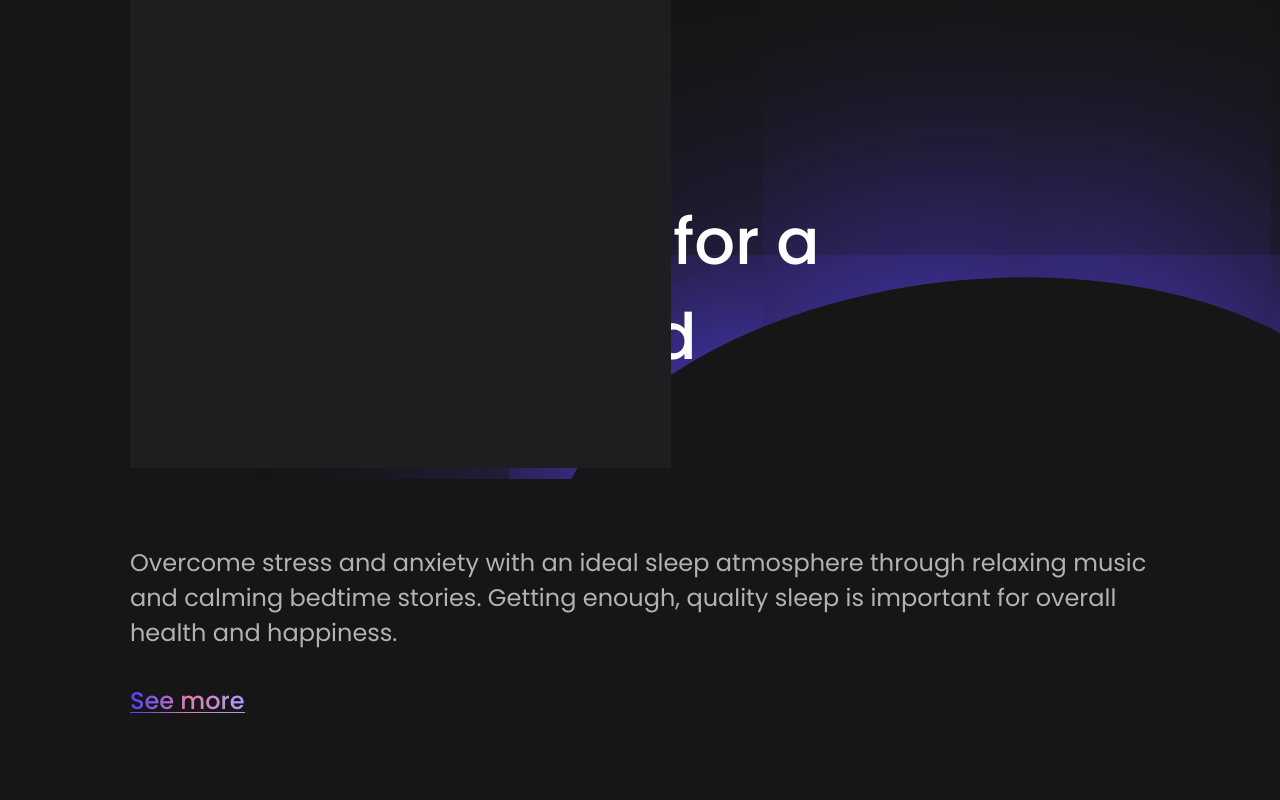
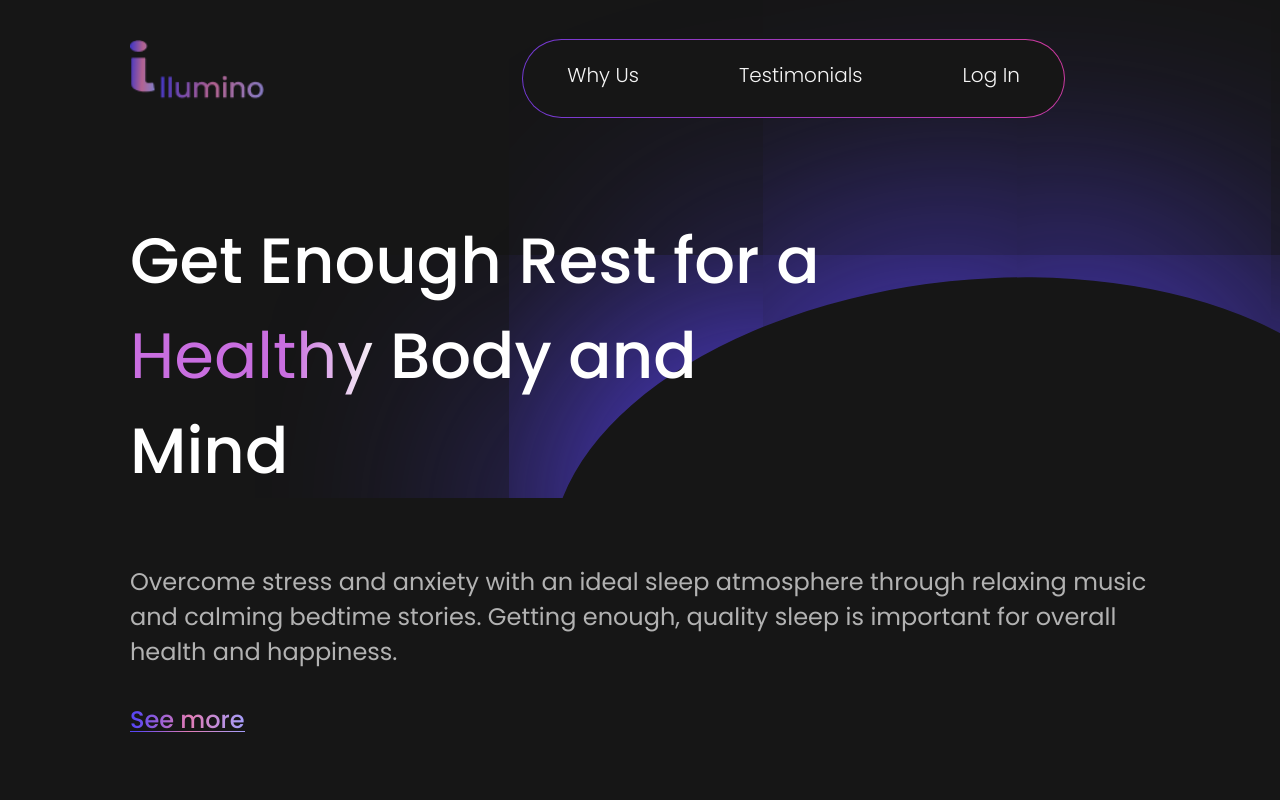
Before and after one commit to ryulikeslatte/illumino-new, a React (Vite) app: page / in a window 1280 px wide. Shown: the top 800 px of the page. Built offline with nearby package versions, Linux system fonts and the light colour scheme.

Commit message:
perbaikan landing page

```diff
--- a/src/assets/style/LandingPage.css
+++ b/src/assets/style/LandingPage.css
@@ -1,25 +1,32 @@
-body{
+content {
     overflow-x: hidden !important;
     background-color: #161616;
-
+    display: flex;
+    flex-direction: column;
+    width: 100%;
 }
 
-.hero{
-    margin: 96px 130px 0px 130px;
+.content .navbar {
+    display: flex;
+    justify-content: center;
+    align-items: center;
+    margin-left: 130px;
+}
+
+.landingPage-main-content .hero{
+    width: 100%;
 }
 
 .hero h1{
-    width: 700px;
     color: #FFF;
     font-size: 64px;
     font-style: normal;
     font-weight: 500;
     line-height: normal;
+    margin-left: 130px;
 }
 
 .hero-text-container{
-    width: 150%;
-    height: auto;
     padding-top: 33px;
     padding-bottom: 138px;
     background-color: #161616;
--- a/src/assets/style/LandingPageAdmin.css
+++ b/src/assets/style/LandingPageAdmin.css
@@ -1,11 +1,6 @@
 body{
     overflow-x: hidden !important;
     background-color: #161616;
-
-}
-
-.hero{
-    margin: 96px 130px 0px 130px;
 }
 
 .hero h1{
@@ -15,14 +10,14 @@ body{
     font-style: normal;
     font-weight: 500;
     line-height: normal;
+    margin-top: 96px;
 }
 
 .hero-text-container{
-    width: 150%;
-    height: auto;
     padding-top: 33px;
     padding-bottom: 138px;
     background-color: #161616;
+    width: 100%;
 }
 
 .hero-text-container p {
@@ -34,6 +29,7 @@ body{
     font-weight: 400;
     line-height: normal;
     position: relative;
+    margin-left: 130px;
 }
 
 .circle-div{
@@ -65,6 +61,8 @@ body{
     text-decoration: underline !important;
     text-decoration-color: red;
     position: relative;
+    margin-left: 130px;
+    margin-right: 130px;
 }
 
 .hero-text-container a::before{
@@ -75,6 +73,7 @@ body{
     left: 0;
     height: 1px;
     background: linear-gradient(95deg, #5946F4 4.96%, #E17CB5 51.12%, #A69CF8 97.58%);
+
 }
 
 .filler-content{
--- a/src/assets/style/LandingPageAdminNav.css
+++ b/src/assets/style/LandingPageAdminNav.css
@@ -6,7 +6,7 @@
     margin : 38px 130px;
 }
 
-.admin-links-group{
+.admin-nav-container .admin-links-group {
     padding: 17px 50px;
     border: none;
     border-radius: 1000px;
@@ -17,7 +17,7 @@
 
 }
 
-.admin-links-group::after{
+.admin-nav-container .admin-links-group::after {
     content: '';
     position: absolute;
     height: 102%;
@@ -28,13 +28,13 @@
     z-index : -1;
 }
 
-.admin-links-group  ol{
+.admin-nav-container .admin-links-group a ol{
     display: flex;
     gap: 100px;
     list-style: none;
 }
 
-.admin-links-group ol li a{
+.admin-nav-container .admin-links-group a ol li {
     font-size: 22px;
     font-weight: 500;
     line-height: 33px;
@@ -42,9 +42,3 @@
     color: #F5F5F5;
 
 }
-
-
-
-/* .border-gradient-links{
-    border-image-source: linear-gradient(to right, #743ad5, #d53a9d);
-} */
--- a/src/assets/style/LandingPageNav.css
+++ b/src/assets/style/LandingPageNav.css
@@ -1,18 +1,15 @@
-.nav-container{
+.landingPage-nav {
     display: flex;
-    align-items: center;
-    justify-content: space-between;
-    height: auto;
-    margin : 38px 130px;
+    width: 1316px;
+    margin-top: 40px;
 }
 
-.empty-div{
-    width: 118.03px;
-    height: 48px;
-
+.landingPage-nav .logo {
+    height: 70px
 }
 
-.links-group{
+.landingPage-nav .links {
+    margin-left: 258px;
     padding: 20px 44px;
     border: none;
     border-radius: 1000px;
@@ -20,10 +17,9 @@
     display: flex;
     justify-content: center;
     background-color: #161616;
-
 }
 
-.links-group::after{
+.links::after{
     content: '';
     position: absolute;
     height: 102.5%;
@@ -34,22 +30,16 @@
     z-index : -1;
 }
 
-.links-group  ol{
+.links  ol{
     display: flex;
     gap: 100px;
     list-style: none;
 }
 
-.links-group ol li a{
+.links ol li a{
     color: #F5F5F5;
     font-size: 20px;
     font-style: normal;
     font-weight: 300;
     line-height: normal;
 }
-
-
-
-/* .border-gradient-links{
-    border-image-source: linear-gradient(to right, #743ad5, #d53a9d);
-} */
--- a/src/assets/style/sideNav.css
+++ b/src/assets/style/sideNav.css
@@ -1,4 +1,4 @@
-nav {
+.side-nav {
     justify-content: center;
     position: fixed;
     height: 100%;
--- a/src/components/LandingPageNav.jsx
+++ b/src/components/LandingPageNav.jsx
@@ -6,18 +6,15 @@ import logo from '../assets/image/llumino.png'
 function LandingPageNav(){
 
     return(
-        <div className="nav-container">
-            <img src={logo} alt="llumino" className="logo" />
-            <nav>
-                <div className="links-group">
-                    <ol>
-                        <li><a href="#">Why Us</a></li>
-                        <li><a href="#">Testimonials</a></li>
-                        <li><Link to="/login">Log In</Link></li>
-                    </ol>
-                </div>
+        <div className="landingPage-nav">
+            <Link to='/'><img src={logo} alt="llumino" className="logo" /></Link>
+            <nav className='links'>
+                <ol>
+                    <li><Link to='#'>Why Us</Link></li>
+                    <li><Link to='#'>Testimonials</Link></li>
+                    <li><Link to='/login'>Log In</Link></li>
+                </ol>
             </nav>
-            <div className="empty-div"></div>
         </div>
     );
 
--- a/src/pages/Admin/WelcomeAdminPages.jsx
+++ b/src/pages/Admin/WelcomeAdminPages.jsx
@@ -12,21 +12,23 @@ function WelcomeAdminPages(){
     return(
         <>
         <div className="admin-nav-container">
-            <img src={logo} alt="llumino" className="logo" />
+            <Link to='/admin'><img src={logo} alt="llumino" className="logo" /></Link>
             <nav>
                 <div className="admin-links-group">
-                    <ol>
-                        <li><Link to="/login">Log In</Link></li>
-                    </ol>
+                    <Link to="/login">
+                        <ol>
+                            <li>Log In</li>
+                        </ol>
+                    </Link>
                 </div>
             </nav>
         </div>
         <div className="hero">
             <h1>Get Enough Rest for a <span className="gradient-word">Healthy</span> Body and Mind</h1>
             <div className="hero-text-container">
-            <div className="circle-div"></div>
-            <p>Overcome stress and anxiety with an ideal sleep atmosphere through relaxing music and calming bedtime stories. Getting enough, quality sleep is important for overall health and happiness.</p>
-            <a href="#">Welcome Admin</a>
+                <div className="circle-div"></div>
+                <p>Overcome stress and anxiety with an ideal sleep atmosphere through relaxing music and calming bedtime stories. Getting enough, quality sleep is important for overall health and happiness.</p>
+                <a href="#">Welcome Admin</a>
             </div>
         </div>
         </>
--- a/src/pages/LandingPage.jsx
+++ b/src/pages/LandingPage.jsx
@@ -10,7 +10,11 @@ import GlassesGirl from "../assets/image/girl with glasses.png"
 function LandingPage(){
     return(
         <>
+        <div className="content">
+            <div className="navbar">
                 <LandingPageNav/>
+            </div>
+            <div className="landingPage-main-content">
                 <div className="hero">
                     <h1>Get Enough Rest for a <span className="gradient-word">Healthy</span> Body and Mind</h1>
                     <div className="hero-text-container">
@@ -31,7 +35,6 @@ function LandingPage(){
                                 <p>Our Therapeutic with music, jurnal, daily activity</p>
                             </div>
                         </div>
-
                         <div className="content-2">
                             <div className="content-2-text">
                             <h2>Positive Energy</h2>
@@ -65,7 +68,12 @@ function LandingPage(){
                         </div>
                     </div>
                 </div>
+            </div>
+            <div className="footer">
                 <Footer/>
+            </div>
+        </div>
+
         </>
     );
 }
```
Lines whose indentation alone changed are shown as unchanged.
